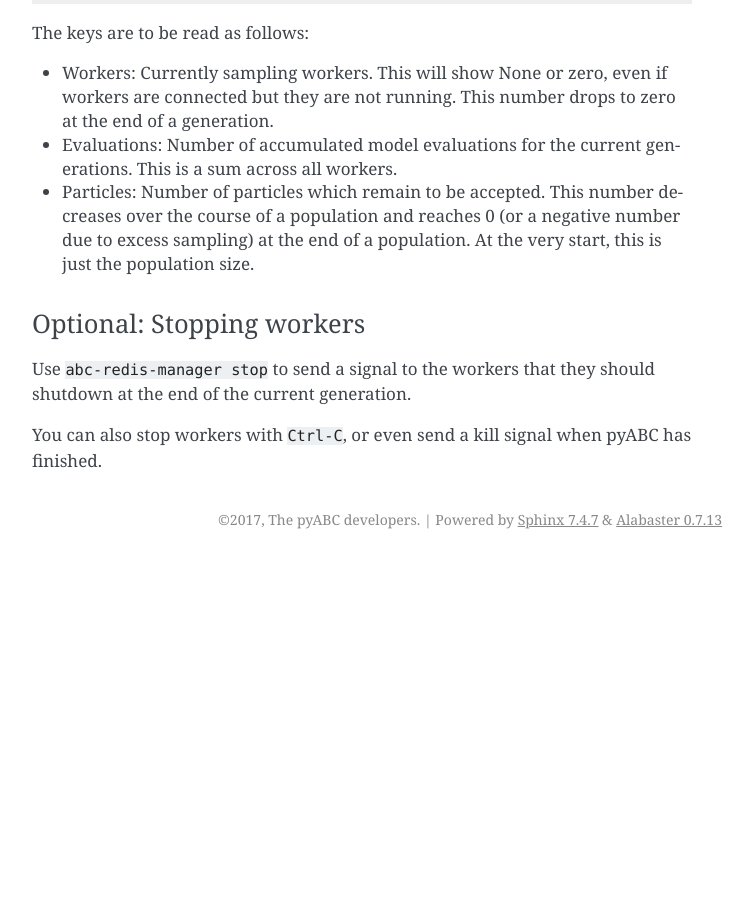
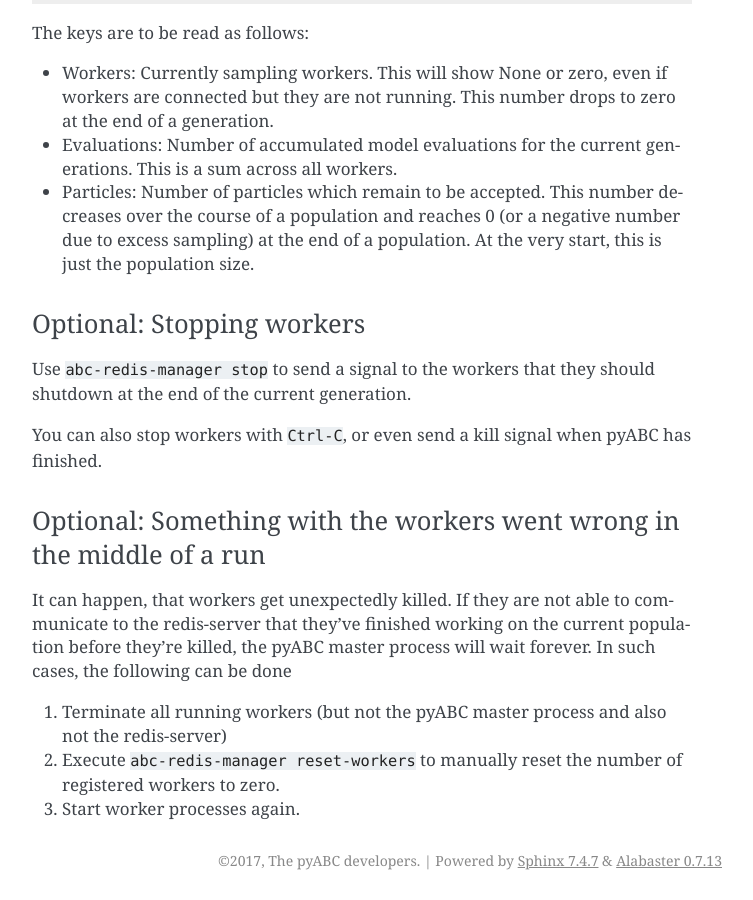
Before and after one commit to ICB-DCM/pyABC, a Sphinx documentation site: the page built from doc/sampler.rst, in a window 1280 px wide and 900 px high, scrolled down 4381 px. Shown: the whole window, without its empty margins (388-1141 px from the left). Built offline with Sphinx 7.4.7, drawn with Linux system fonts in a browser that asks for light colours; pages that are not in the unit, such as notebooks, are missing from menus; before the commit the page ends 4940 px from its top, so only the background shows below that; some of the changed text lies outside the part shown.

Commit message:
add reset-workers command

```diff
--- a/doc/sampler.rst
+++ b/doc/sampler.rst
@@ -233,3 +233,20 @@ shutdown at the end of the current generation.
 
 You can also stop workers with ``Ctrl-C``, or even send a kill signal when
 pyABC has finished.
+
+
+Optional: Something with the workers went wrong in the middle of a run
+~~~~~~~~~~~~~~~~~~~~~~~~~~~~~~~~~~~~~~~~~~~~~~~~~~~~~~~~~~~~~~~~~~~~~~
+
+
+It can happen, that workers get unexpectedly killed.
+If they are not able to communicate to the redis-server that they've finished
+working on the current population before they're killed,
+the pyABC master process will wait forever.
+In such cases, the following can be done
+
+1. Terminate all running workers (but not the pyABC master process and also
+   not the redis-server)
+2. Execute ``abc-redis-manager reset-workers`` to manually reset the number
+   of registered workers to zero.
+3. Start worker processes again.
--- a/pyabc/version.py
+++ b/pyabc/version.py
@@ -1 +1 @@
-__version__ = "0.8.15"
+__version__ = "0.8.16"
```
Also changed, not shown: doc/releasenotes.rst (+8 -0 lines), 1 other file.
